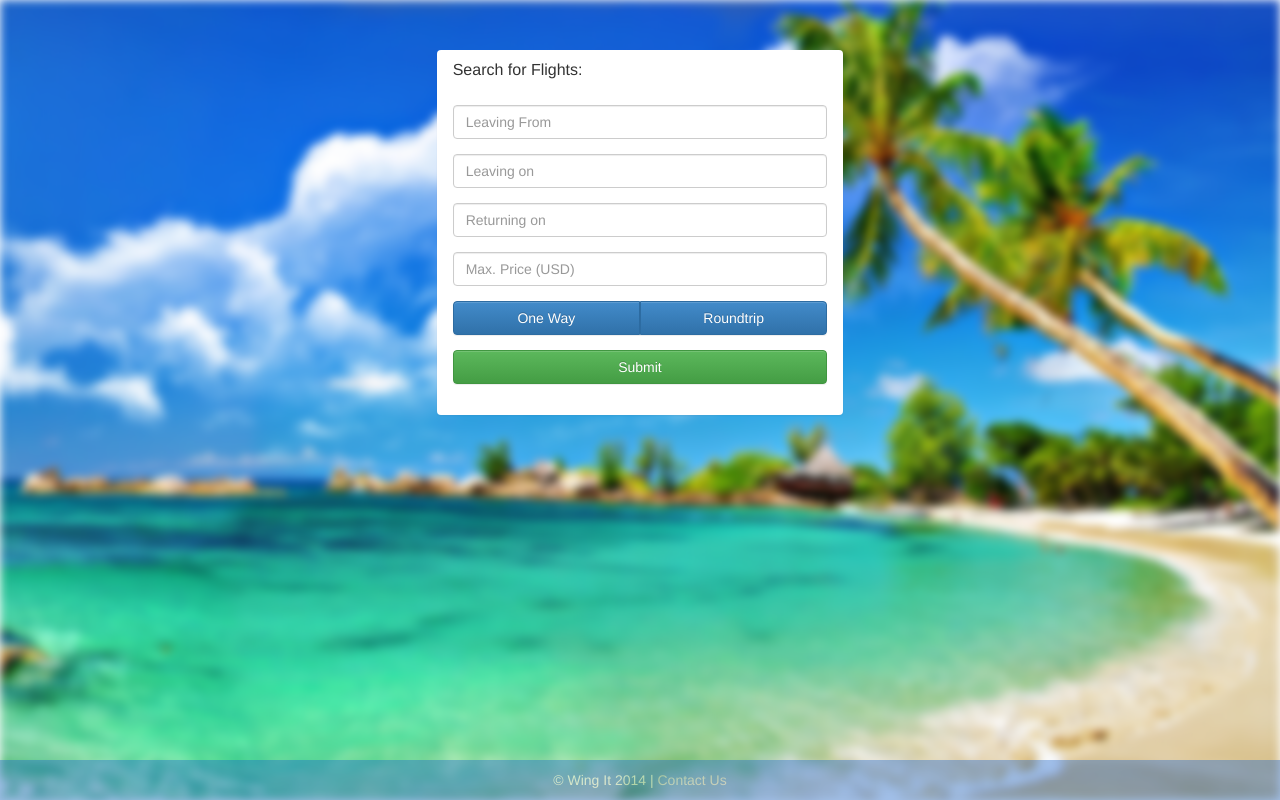
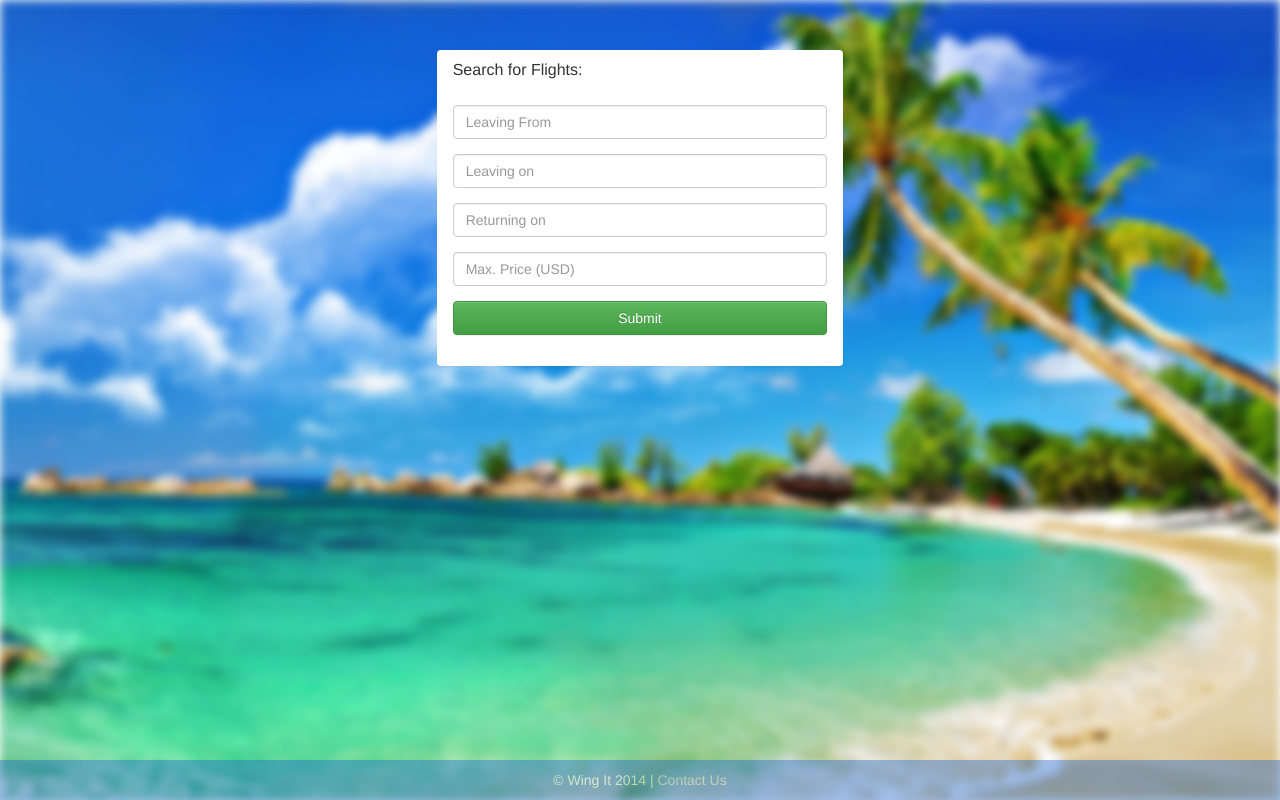
Before and after one commit to wfalkwallace/wingit, a Flask app: page / in a window 1280 px wide. Run offline with Flask 2, Linux system fonts and the light colour scheme; parts of the project's set-up code (start-up, migrations or seed data) failed here and were passed over; some libraries are stand-ins or nearby versions.

Commit message:
appyand stuff

```diff
--- a/app.py
+++ b/app.py
@@ -86,10 +86,7 @@ def search():
 		depart_date = request.form['depart']
 		return_date = request.form['return']
 		price = request.form['price']
-		# trip_type = request.form['trip-type']
 
-		# print request.form['oneway']
-		# print request.form['roundtrip']
 		print 'origin: ', origin
 
 		#origin_airport_id = Airport.query.filter_by(code = origin).first().airport_id
@@ -121,7 +118,6 @@ def search():
 								depart_date=depart_date,
 								return_date=return_date,
 								price=price)
-								# trip_type=trip_type)
 	else: # request.method == "GET"
 		return render_template("search.html")
 
--- a/templates/search.html
+++ b/templates/search.html
@@ -53,16 +53,6 @@
               <input type="number" class="form-control" name="price" id="form-price" placeholder="Max. Price (USD)">
             </div>
             <div class="form-group">
-            <div class="btn-group btn-group-justified" data-toggle="buttons">
-                <label class="btn btn-primary">
-                  <input type="radio" name="trip-type" id="one-way-toggle" value="oneway"> One Way
-                </label>
-                <label class="btn btn-primary">
-                  <input type="radio" name="trip-type" id="roundtrip" value="roundtrip"> Roundtrip
-                </label>
-              </div>
-            </div>
-            <div class="form-group">
               <div class="btn-group widen">
                 <button type="submit" class="btn btn-success widen">Submit</button>
               </div>
```
Also changed, not shown: templates/results.html (+2 -21 lines), 1 other file.
